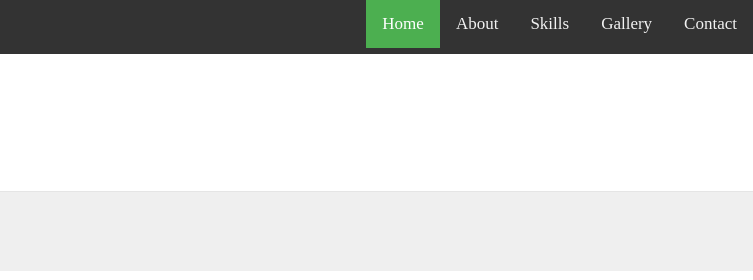
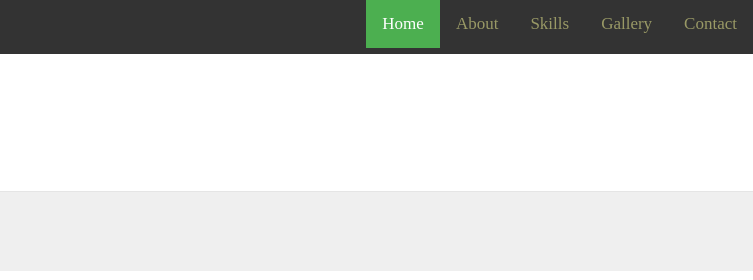
Before and after one commit to uraguide/SIAPNO_Dean_PersonalWebsite, a plain HTML site: page index.html in a window 1280 px wide. Shown: the top 280 px of the page, 527-1280 px from the left. Drawn offline with Linux system fonts and the light colour scheme.

Commit message:
style update

```diff
--- a/styles/style.css
+++ b/styles/style.css
@@ -14,7 +14,7 @@ body, html {
 .topnav a {
   float: right;
   display: block;
-  color: #f2f2f2;
+  color: #999966;
   text-align: center;
   padding: 14px 16px;
   text-decoration: none;
```
